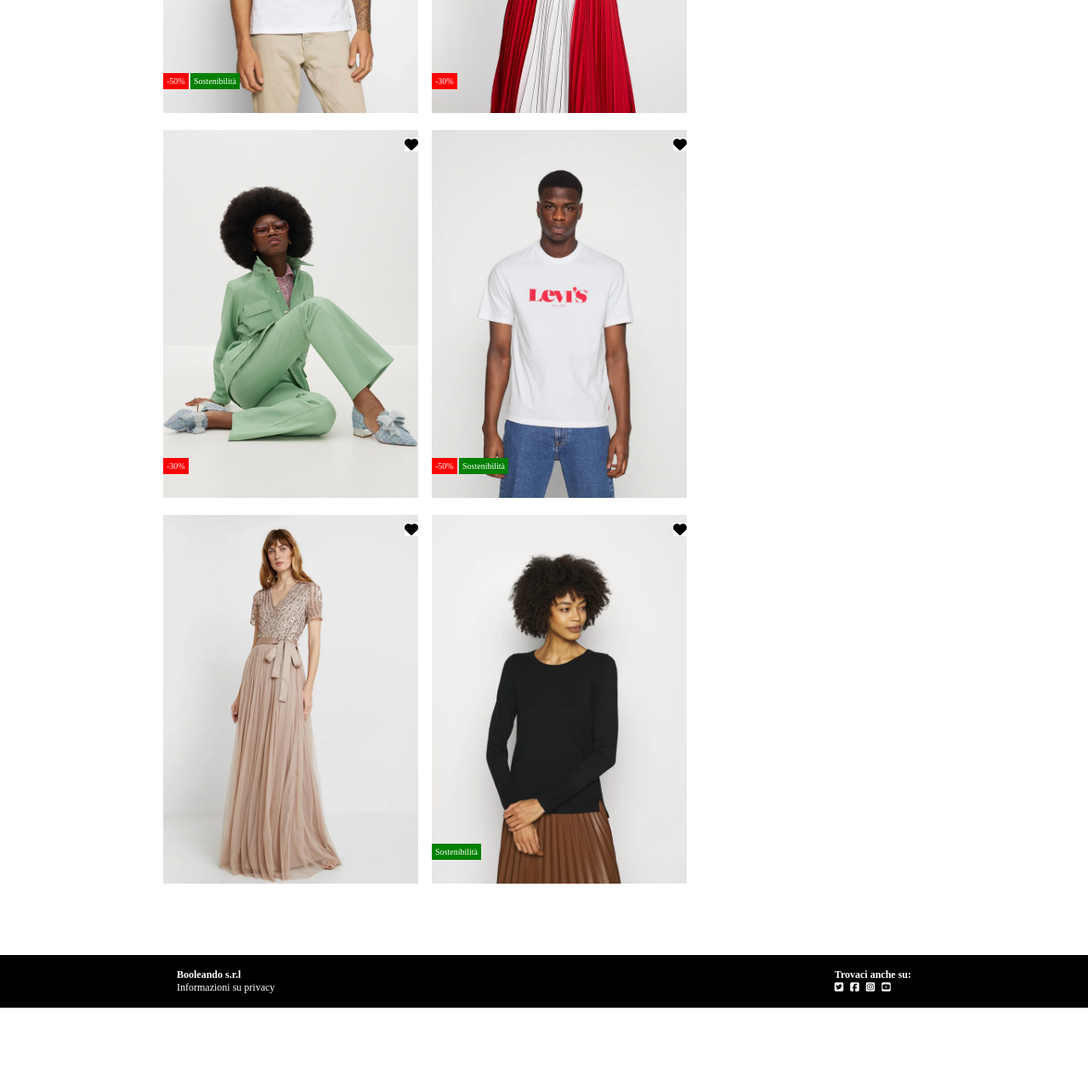
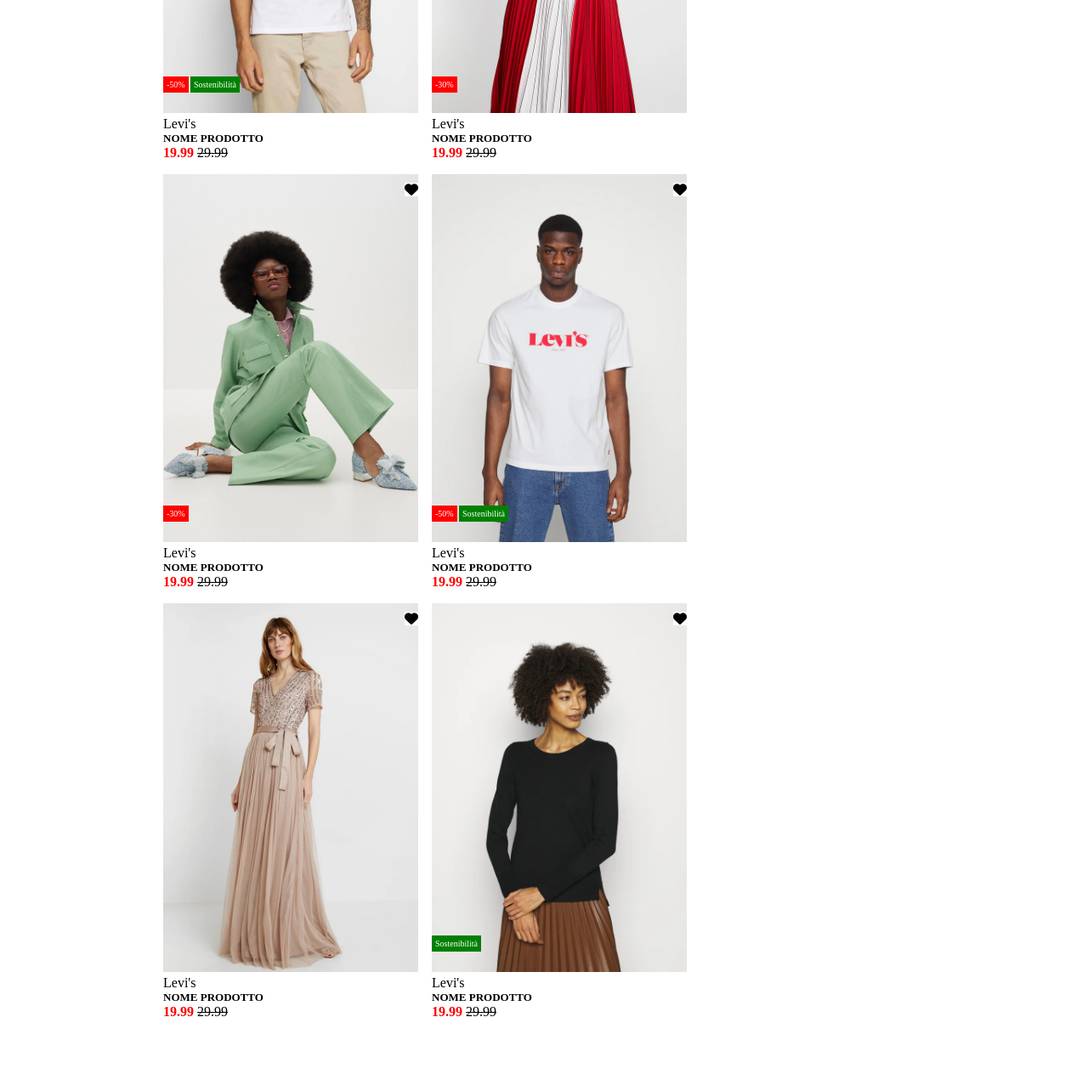
Before and after one commit to NoemiCorsi96/html-css-boolando, a plain HTML site: page index.html in a window 1280 px wide. Shown: the part 380-1657 px from the top of the page at 85% size. Before the commit the page ends 1566 px from the top, so only its background shows below. Drawn offline with Linux system fonts and the light colour scheme.

Commit message:
add name of products

```diff
--- a/css/style.css
+++ b/css/style.css
@@ -42,7 +42,7 @@
   .badge
   {
     position: absolute;
-    bottom: 2rem;
+    bottom: 5rem;
     left: 0;
 
     background-color: red;
@@ -58,6 +58,7 @@
   .last{
     left: 0%;
   }
+
   i
     {
       position: absolute;
@@ -96,7 +97,18 @@
 
   }
 }
-
+.name{
+    text-transform: uppercase;
+    font-size: 13px;
+    font-weight: bold;
+  }
+  .price .sconto{
+    color: red;
+    font-weight: bold;
+  }
+.price .originale{
+  text-decoration: line-through;
+}
 
 /* #endregion Main*/
 
--- a/index.html
+++ b/index.html
@@ -57,6 +57,15 @@
             <div class="overlay-heart">
                 <i class="fa fa-heart" aria-hidden="true"></i>
             </div>
+
+            <div class="bottom">
+                <div class="brand">Levi's</div>
+                <div class="name">Nome Prodotto</div>
+                <div class="price">
+                    <span class="sconto">19.99</span>
+                    <span class="originale">29.99</span>
+                </div>
+            </div>
             </div>
             <div class="card">
             <div class="badge discount">
@@ -76,6 +85,14 @@
             <div class="overlay-heart">
                 <i class="fa fa-heart" aria-hidden="true"></i>
             </div>
+            <div class="bottom">
+                <div class="brand">Levi's</div>
+                <div class="name">Nome Prodotto</div>
+                <div class="price">
+                    <span class="sconto">19.99</span>
+                    <span class="originale">29.99</span>
+                </div>
+            </div>
             </div>
             <div class="card">
             <div class="badge discount">
@@ -94,6 +111,14 @@
             </div>
             <div class="overlay-heart">
                 <i class="fa fa-heart" aria-hidden="true"></i>
+            </div>
+            <div class="bottom">
+                <div class="brand">Levi's</div>
+                <div class="name">Nome Prodotto</div>
+                <div class="price">
+                    <span class="sconto">19.99</span>
+                    <span class="originale">29.99</span>
+                </div>
             </div>
             </div>
             <div class="card">
@@ -119,6 +144,14 @@
             <div class="overlay-heart">
                 <i class="fa fa-heart" aria-hidden="true"></i>
             </div>
+            <div class="bottom">
+                <div class="brand">Levi's</div>
+                <div class="name">Nome Prodotto</div>
+                <div class="price">
+                    <span class="sconto">19.99</span>
+                    <span class="originale">29.99</span>
+                </div>
+            </div>
             </div>
             <div class="card">
 
@@ -131,6 +164,14 @@
             </div>
             <div class="overlay-heart">
                 <i class="fa fa-heart" aria-hidden="true"></i>
+            </div>
+            <div class="bottom">
+                <div class="brand">Levi's</div>
+                <div class="name">Nome Prodotto</div>
+                <div class="price">
+                    <span class="sconto">19.99</span>
+                    <span class="originale">29.99</span>
+                </div>
             </div>
             </div>
             <div class="card">
@@ -149,6 +190,14 @@
             </div>
             <div class="overlay-heart">
                 <i class="fa fa-heart" aria-hidden="true"></i>
+            </div>
+            <div class="bottom">
+                <div class="brand">Levi's</div>
+                <div class="name">Nome Prodotto</div>
+                <div class="price">
+                    <span class="sconto">19.99</span>
+                    <span class="originale">29.99</span>
+                </div>
             </div>
             </div>
         </div>
```
